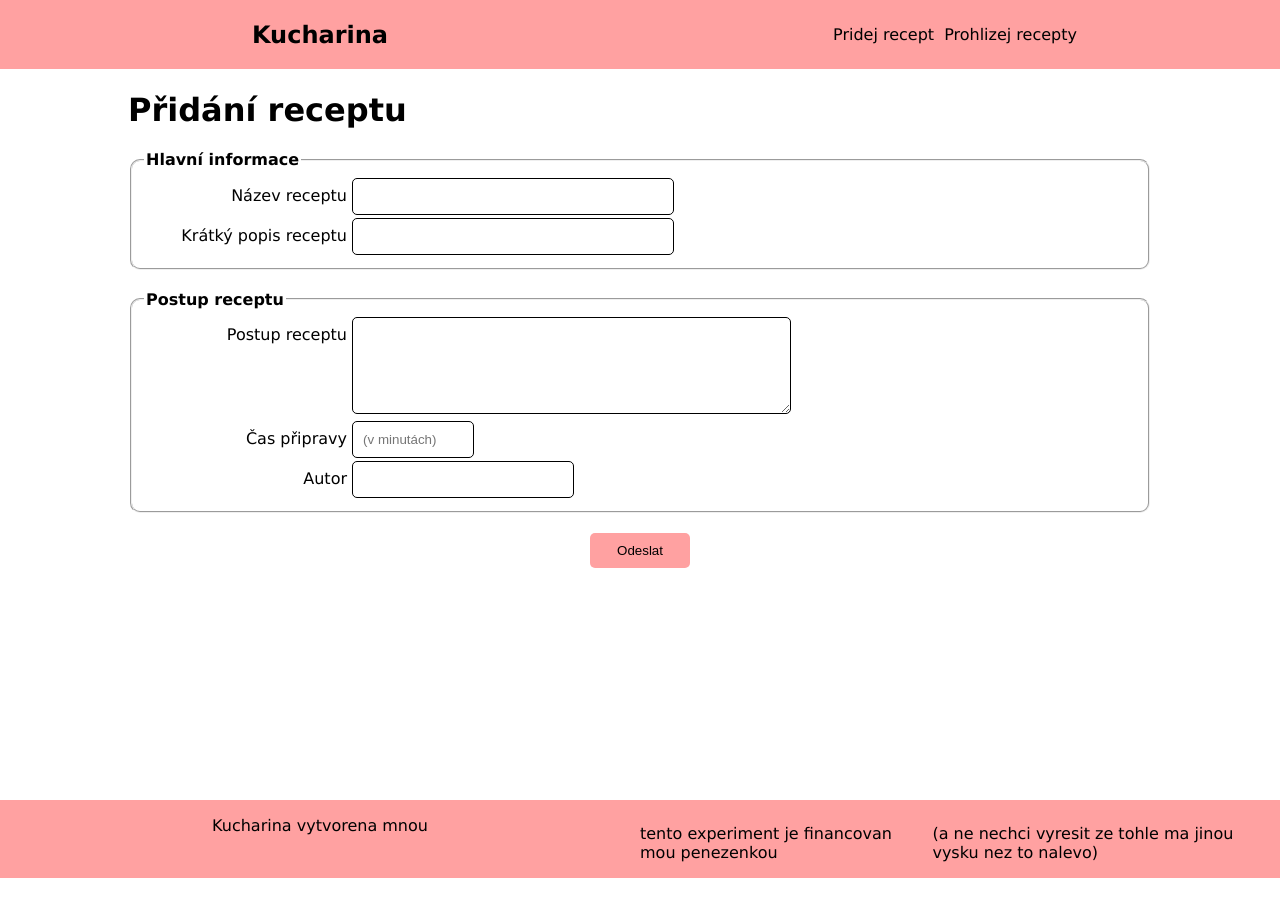
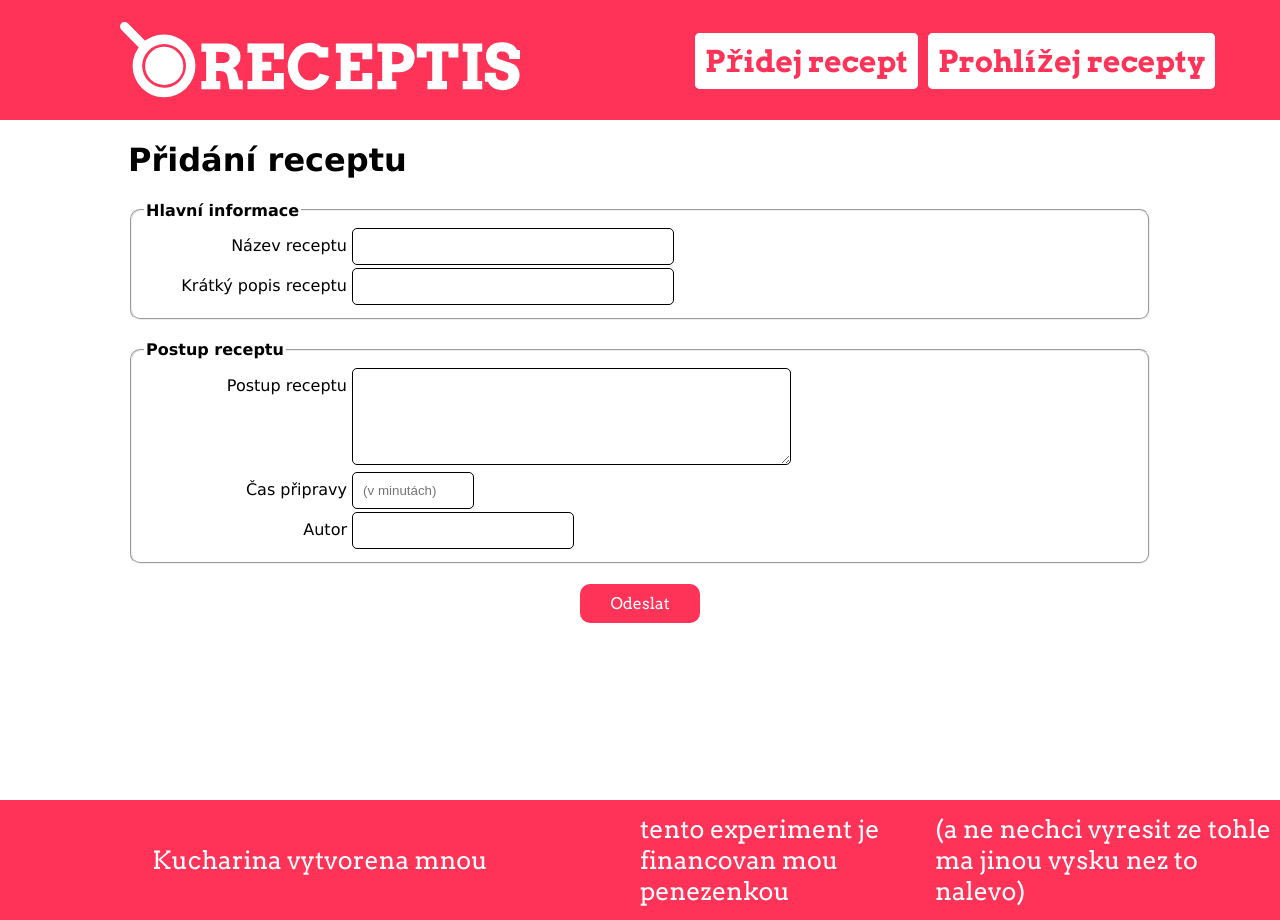
Before and after one commit to OkaJJ/kucharka, a PHP site: page /add_recipe.php in a window 1280 px wide. Before the commit the page ends 878 px from the top, so only its background shows below. Run offline with PHP 8.4, Linux system fonts and the light colour scheme.

Commit message:
Updated header, added logos

```diff
--- a/index.php
+++ b/index.php
@@ -13,8 +13,10 @@
     ?>
     <main>
         <h2>chichachuchachi hlavni stranecka</h2>
-        <p>netrolte prosim :(</p>
-        <p>verze 4 hodne popacovany :o</p>
+        <p>fuha tohle byla teda fuska :}</p>
+        <p>verze 5 extrem uz mam dost</p>
+        <p>tuhle vecicku tu nechavam, sral jsem se az moc s headerem a furt se mi nelibi ty tlacitka :D (nikdy se mi nelibi moje tlacitka smh)</p>
+        <p>barvicka ale hezka, trochu mi pripomina cssd omegalul</p>
         <ul>
             <li>davam sbohem spratkovine, pridani receptu, prohlizeni a detail receptu jsou nyni v ciste cestine :{</li>
             <li>v pristi verzi uz zmizi tyhle bs vecicky a prepracuju navbar aby vypadal slusne :D</li>
--- a/styles.css
+++ b/styles.css
@@ -1,3 +1,5 @@
+@import url('https://fonts.googleapis.com/css2?family=Arvo:wght@400;700&family=Noto+Sans+Mono:wght@400;700&display=swap');
+
 body {
     font-family: Verdana, Geneva, Tahoma, sans-serif;
     margin: auto;
@@ -17,17 +19,74 @@ main {
 nav {
     width: 100%;
     display: flex;
-    background-color: rgb(255, 161, 161);
+    background-color: #FF3358;
+    height: 120px;
+    font-family: 'Arvo', 'Noto Sans Mono';
 }
 
+svg {
+   width: 400px;
+}
+
+svg:hover .letter {
+    animation: bounce 1s ease;
+}
+
+svg:hover .letter:nth-child(2){
+    animation-delay: 0.1s;
+}
+
+svg:hover .letter:nth-child(3){
+    animation-delay: 0.2s;
+}
+
+svg:hover .letter:nth-child(4){
+    animation-delay: 0.3s;
+}
+
+svg:hover .letter:nth-child(5){
+    animation-delay: 0.4s;
+}
+
+svg:hover .letter:nth-child(6){
+    animation-delay: 0.5s;
+}
+
+svg:hover .letter:nth-child(7){
+    animation-delay: 0.6s;
+}
+
+svg:hover .letter:nth-child(8){
+    animation-delay: 0.7s;
+}
+
+
+
+
+
+@keyframes bounce {
+    0% {
+        transform: translateY(0);
+    }
+    60% {
+        transform: translateY(-20px);
+    }
+    90% {
+        transform: translateY(0);
+    }
+}
+
+
 nav * {
-    color: black;
+    color: white;
     vertical-align: middle;
+    font-size: 25px;
 }
 
 nav div {
+    display: flex;
+    align-items: center;
     justify-content: center;
-
 }
 
 footer {
@@ -53,12 +112,27 @@ footer {
 }
 
 #right-side p {
-    padding-top: 8px;
-    margin-right: 10px;
+
+    transition: 0.2s ease-in-out;
+}
+
+#right-side p:hover, #right-side p:hover a{
+    color: white;
+    background-color:#FF3358;
+
 }
 
 #right-side p a {
+    padding: 8px;
+    margin-right: 10px;
+    border: 2px solid white;
+    border-radius: 5px;
+    background-color:white;
     vertical-align: middle;
+    font-weight: bold;
+    font-size: 30px;
+    color: #FF3358;
+    transition: 0.2s ease-in-out;
 }
 
 .recept-item {
@@ -108,14 +182,19 @@ input, textarea{
 
 input[type="submit"] {
     border: none;
-    width: 100px;
-    background-color: rgb(255, 161, 161);
+    border-radius: 10px;
+    width: 120px;
+    background-color: #FF3358;
+    color: white;
     cursor: pointer;
     transition: ease-in-out 0.15s;
+    font-family: 'Arvo', arial;
+    font-weight: normal;
+    font-size: 16px;
 }
 
 input[type="submit"]:hover {
-    background-color: rgb(255, 129, 129);
+    background-color: #ff0634
 
 }
 
--- a/web_parts/header.php
+++ b/web_parts/header.php
@@ -1,11 +1,13 @@
 <header>
     <nav>
         <div id="left-side">
-            <h1><a href="index.php">Kucharina</a></h1>
+            <a href="index.php">
+                <?php include "img/logo-white-v2.svg" ?>
+            </a>
         </div>
         <div id="right-side">
-            <p><a href="add_recipe.php">Pridej recept</a></p>
-            <p><a href="browse.php">Prohlizej recepty</a></p>
+            <p><a href="add_recipe.php">Přidej recept</a></p>
+            <p><a href="browse.php">Prohlížej recepty</a></p>
         </div>
     </nav>
 </header>
```
Also changed, not shown: img/logo-black-v2.svg (added), img/logo-black.svg (added), img/logo-white-v2.svg (added), img/logo-white.svg (added).
